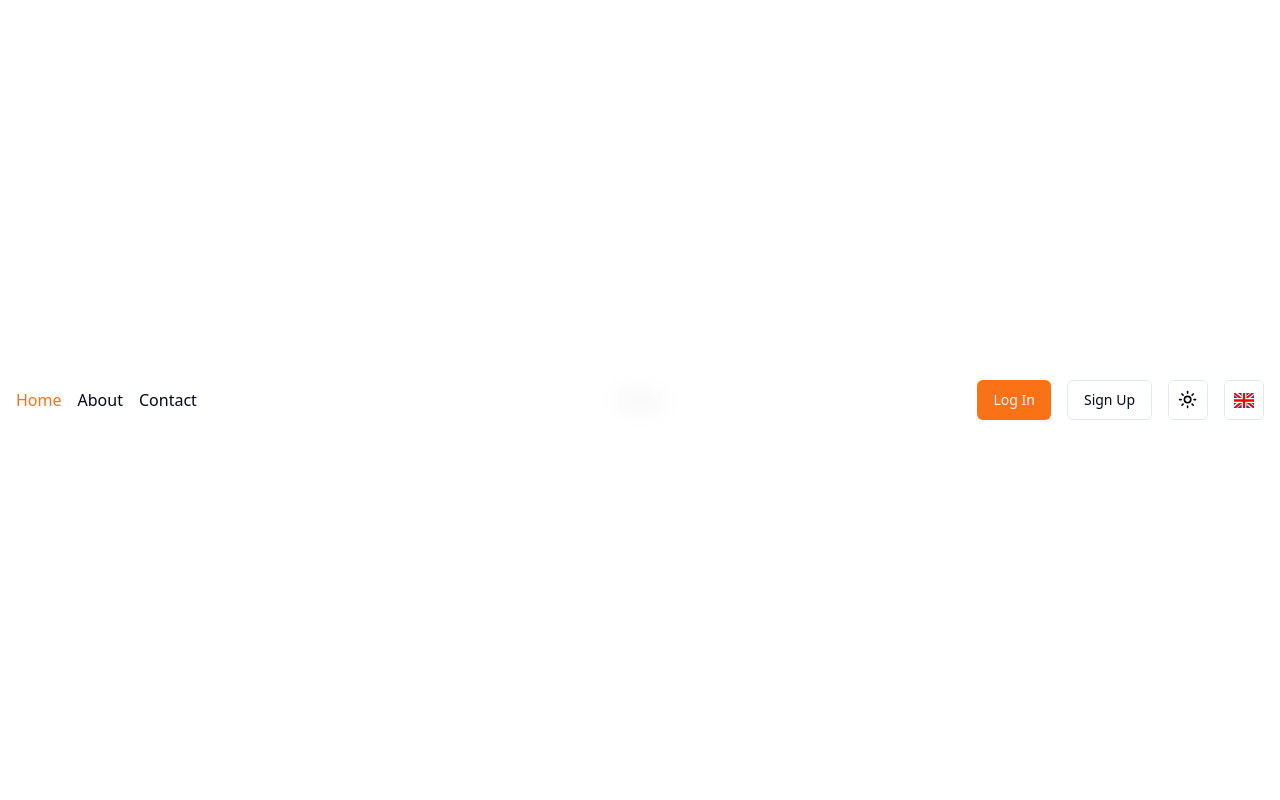
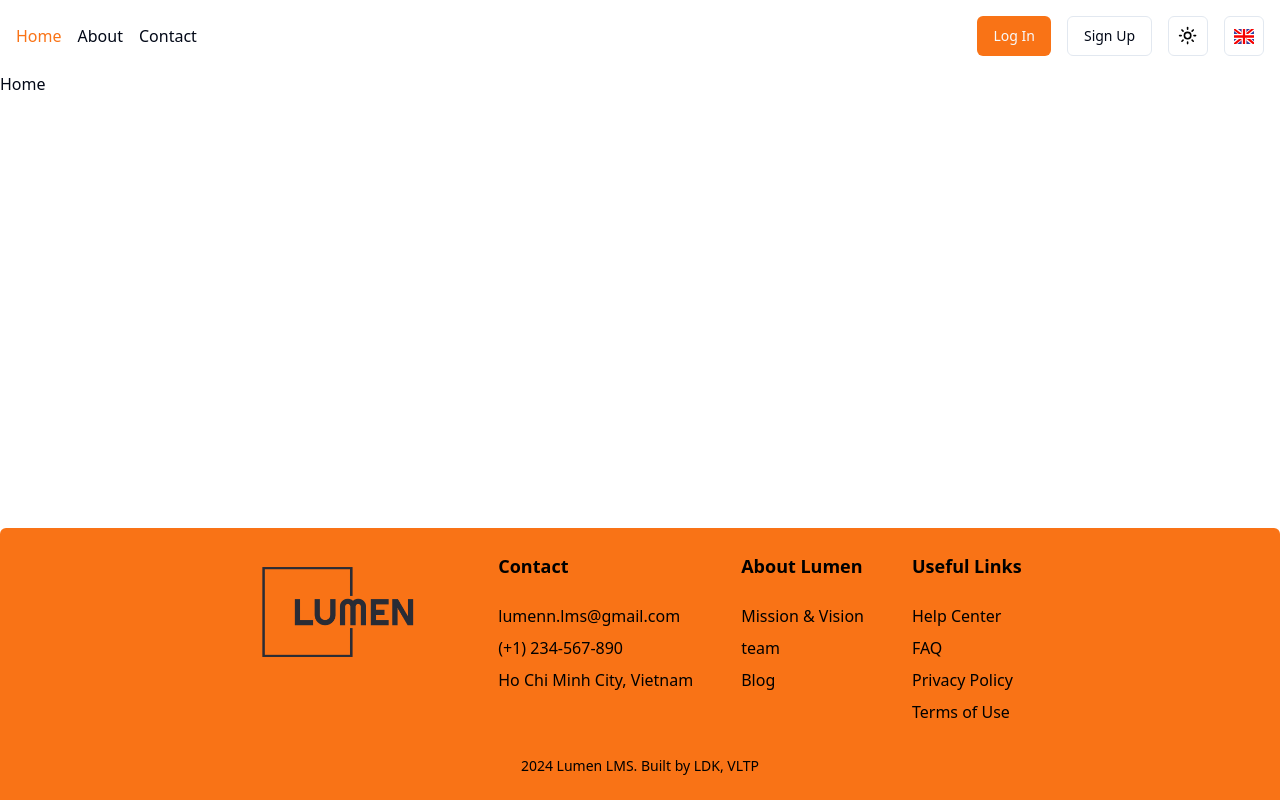
Before and after one commit to lekhoi2709/Lumen, a React (Vite) app in the folder client/: page / in a window 1280 px wide. Built offline with nearby package versions, Linux system fonts and the light colour scheme.

Commit message:
feat: add footer and navbar

```diff
--- /dev/null
+++ b/client/src/components/footer.tsx
@@ -0,0 +1,106 @@
+import { useTranslation } from "react-i18next";
+import { twMerge } from "tailwind-merge";
+
+function Footer({ className }: { className?: string }) {
+  const { t } = useTranslation();
+  const data = [
+    {
+      title: t("footer.contact"),
+      items: [
+        {
+          title: "lumenn.lms@gmail.com",
+          link: "mailto:lumenn.lms@gmail.com",
+        },
+        {
+          title: "(+1) 234-567-890",
+          link: "tel:+1234567890",
+        },
+        {
+          title: t("footer.address"),
+          link: "#",
+        },
+      ],
+    },
+    {
+      title: t("footer.about"),
+      items: [
+        {
+          title: t("footer.mission"),
+          link: "#",
+        },
+        {
+          title: t("team"),
+          link: "#",
+        },
+        {
+          title: t("footer.blog"),
+          link: "#",
+        },
+      ],
+    },
+    {
+      title: t("footer.links"),
+      items: [
+        {
+          title: t("footer.help"),
+          link: "#",
+        },
+        {
+          title: t("footer.faq"),
+          link: "#",
+        },
+        {
+          title: t("footer.privacy"),
+          link: "#",
+        },
+        {
+          title: t("footer.terms"),
+          link: "#",
+        },
+      ],
+    },
+  ];
+  return (
+    <footer
+      className={twMerge(
+        "rounded-t-md w-full flex flex-col items-center justify-center p-6 bg-orange-500 text-black gap-8",
+        className
+      )}
+    >
+      <div className="w-full max-w-[900px] flex flex-wrap items-center justify-center text-sm gap-8 md:flex-row md:items-start md:text-base md:gap-12">
+        <div className="relative w-32 md:w-48">
+          <img
+            src="/logo/logo-no-background.png"
+            alt="Lumen Logo"
+            className="h-auto max-w-full object-fill"
+            loading="eager"
+          />
+        </div>
+        {data.map((section, index) => (
+          <div
+            key={index}
+            className="flex flex-col gap-6 items-center md:items-start"
+          >
+            <h3 className="text-lg font-bold">{section.title}</h3>
+            <ul className="flex flex-col items-center gap-2 md:items-start">
+              {section.items.map((item, index) => (
+                <li key={index}>
+                  <a href={item.link}>{item.title}</a>
+                </li>
+              ))}
+            </ul>
+          </div>
+        ))}
+      </div>
+      <div className="row">
+        <div className="col-md-12">
+          <p className="text-xs md:text-sm">
+            2024 Lumen LMS. Built by LDK, VLTP
+          </p>
+        </div>
+      </div>
+    </footer>
+  );
+}
+
+export default Footer;
--- a/client/src/layouts/layout.tsx
+++ b/client/src/layouts/layout.tsx
@@ -1,9 +1,13 @@
 import React from "react";
+import Navbar from "@/components/nav-bar";
+import Footer from "@/components/footer";
 
 function Layout({ children }: { children: React.ReactNode }) {
   return (
-    <div className="w-screen min-h-screen flex flex-col items-center justify-center">
-      {children}
+    <div className="w-screen min-h-screen flex flex-col items-center justify-between">
+      <Navbar className="self-start static" />
+      <main className="w-full h-full flex-1">{children}</main>
+      <Footer />
     </div>
   );
 }
--- a/client/src/routes/dashboard/index.tsx
+++ b/client/src/routes/dashboard/index.tsx
@@ -1,10 +1,8 @@
 import Layout from "@/layouts/layout";
-import Navbar from "@/components/nav-bar";
 
 function Dashboard() {
   return (
     <Layout>
-      <Navbar />
       <h1>Dashboard</h1>
     </Layout>
   );
--- a/client/src/routes/index.tsx
+++ b/client/src/routes/index.tsx
@@ -1,10 +1,8 @@
-import Navbar from "@/components/nav-bar";
 import Layout from "@/layouts/layout";
 
 function Home() {
   return (
     <Layout>
-      <Navbar />
       <h1>Home</h1>
     </Layout>
   );
```
